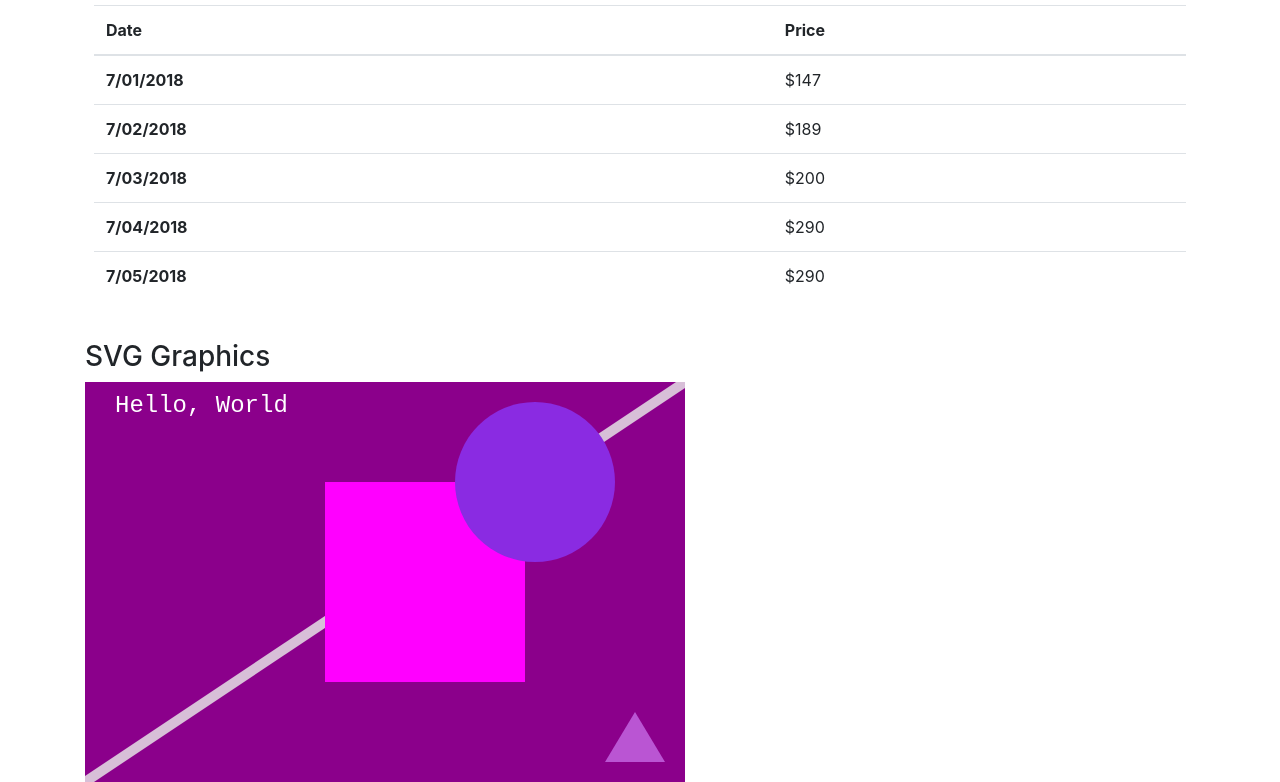
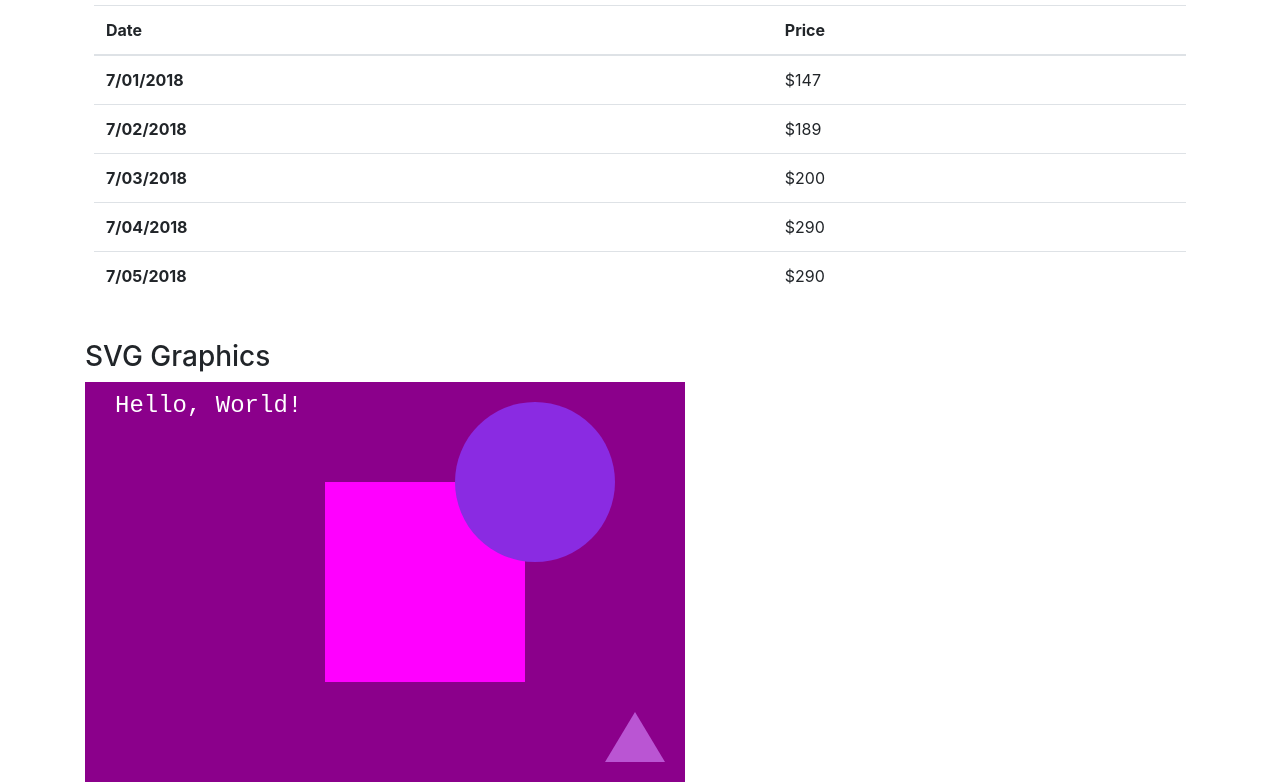
Before and after one commit to ddanskin/fun-with-data, a plain HTML site: page index.html in a window 1280 px wide. Shown: the part 330-1112 px from the top of the page. Drawn offline with nearby package versions, Linux system fonts and the light colour scheme.

Commit message:
refactor svg code with D3

```diff
--- a/index.html
+++ b/index.html
@@ -31,30 +31,6 @@
                 <div class="col">
                     <h3>SVG Graphics</h3>
                     <div id="visual">
-                        <svg>
-                            <line x1="0" y1="400" x2="600" y2="0"
-                                style="stroke: #D8BFD8; stroke-width:10px"/>
-                            <rect
-                                x="240" y="100"
-                                width="200" height="200"
-                                style="fill: #FF00FF;"
-                                />
-                            <circle
-                                cx="450" cy="100" r="80"
-                                style="fill: #8A2BE2"
-                            />
-                            <text
-                                x="30" y="30"
-                                font-family="monospace"
-                                font-size="24"
-                                fill="#fff">Hello, World</text>
-                            <g id="triangle">
-                                <polyline
-                                    points="520 380, 550 330, 580 380"
-                                    style="fill: #BA55D3"
-                                />
-                            </g>
-                        </svg>
                     </div>
                 </div>
             </div>
--- a/main.js
+++ b/main.js
@@ -6,7 +6,7 @@ d3.select(".bar-chart")
         .data(data)
     .enter().append("div")
         .style("width", function(d) { return d * 10 + "px"; })
-        .text(function(d) { return d; })
+        .text(function(d) { return d; });
 
 const tableData = [
     { date: '7/01/2018', price: 147.00 },
@@ -16,6 +16,7 @@ const tableData = [
     { date: '7/05/2018', price: 290.00 },
 ];
 
+// create table of dates and prices
 d3.select("tbody")
     .selectAll("tr")
     .data(tableData)
@@ -23,4 +24,42 @@ d3.select("tbody")
     .html(function(d) {
         return "<th scope='row'>" + d.date +
             "</th><td>" + "$" + d.price + "</td>"
-    })
+    });
+
+// create svg with rectangle
+d3.select("#visual")
+    .append("svg")
+        .attr("width", 600)
+        .attr("height", 400)
+        .style("background", "#8B008B")
+        .append("rect")
+            .attr("x", 240)
+            .attr("y", 100)
+            .attr("width", 200)
+            .attr("height", 200)
+            .style("fill", "#FF00FF");
+
+// add circle to svg
+d3.select("#visual svg")
+    .append("circle")
+        .attr("cx", 450)
+        .attr("cy", 100)
+        .attr("r", 80)
+        .style("fill", "#8A2BE2");
+
+// add triangle to svg
+d3.select("#visual svg")
+    .append("g")
+        .append("polyline")
+            .attr("points", "520 380, 550 330, 580 380")
+            .style("fill", "#BA55D3");
+
+// add text to svg
+d3.select("#visual svg")
+    .append("text")
+        .attr("x", 30)
+        .attr("y", 30)
+        .attr("font-family", "Monospace")
+        .attr("font-size", 24)
+        .style("fill", "#fff")
+        .text("Hello, World!");
```
